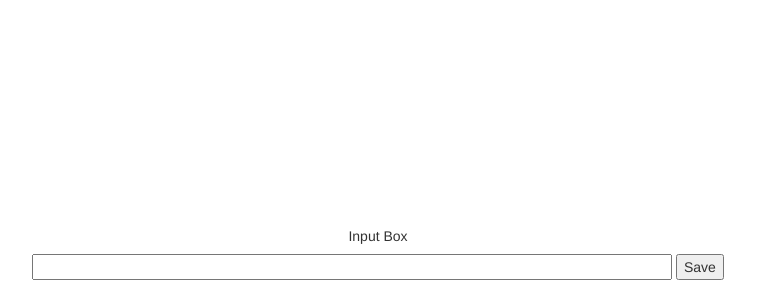
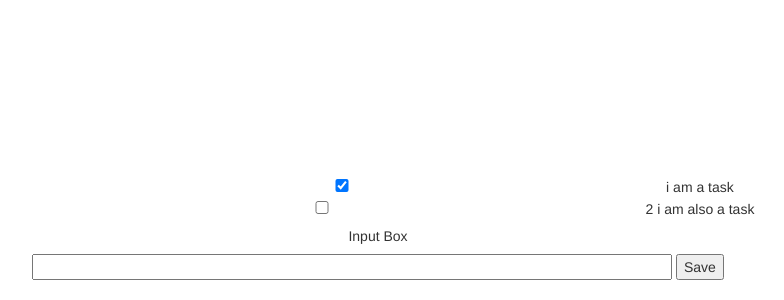
Before and after one commit to saksham10Saxena/first, a plain HTML site: page index.html in a window 1280 px wide. Shown: the part 500-800 px from the top of the page, without its empty margins (262-1046 px from the left). Drawn offline with nearby package versions, Linux system fonts and the light colour scheme.

Commit message:
added checkboxes based on checked status

```diff
--- a/index.html
+++ b/index.html
@@ -13,6 +13,14 @@
 <body>
     <div ng-app="myApp" ng-controller="mainController">
         <div class="input-box text-center" id="txt_name">
+            <div id="list-wrapper">
+                <div ng-repeat="taskObj in taskArr">
+                    <span>
+                        <input type="checkbox" checked ng-if="taskObj.checkedStatus">
+                        <input type="checkbox" ng-if="!taskObj.checkedStatus">
+                    </span>  {{taskObj.text}}
+                </div>
+            </div>
             <h5>Input Box</h5>
             <input type="text" name="taskText">
             <button id="save">Save</button>
--- a/mainController.js
+++ b/mainController.js
@@ -1,3 +1,10 @@
-angular.module('myApp').controller('mainController', function($scope){
+angular.module('myApp').controller('mainController', function ($scope) {
+
+
+
+    $scope.taskArr = [
+        { checkedStatus: true, text: 'i am a task' },
+        { checkedStatus: false, text: '2 i am also a task' }
+    ];
 
 });
```
